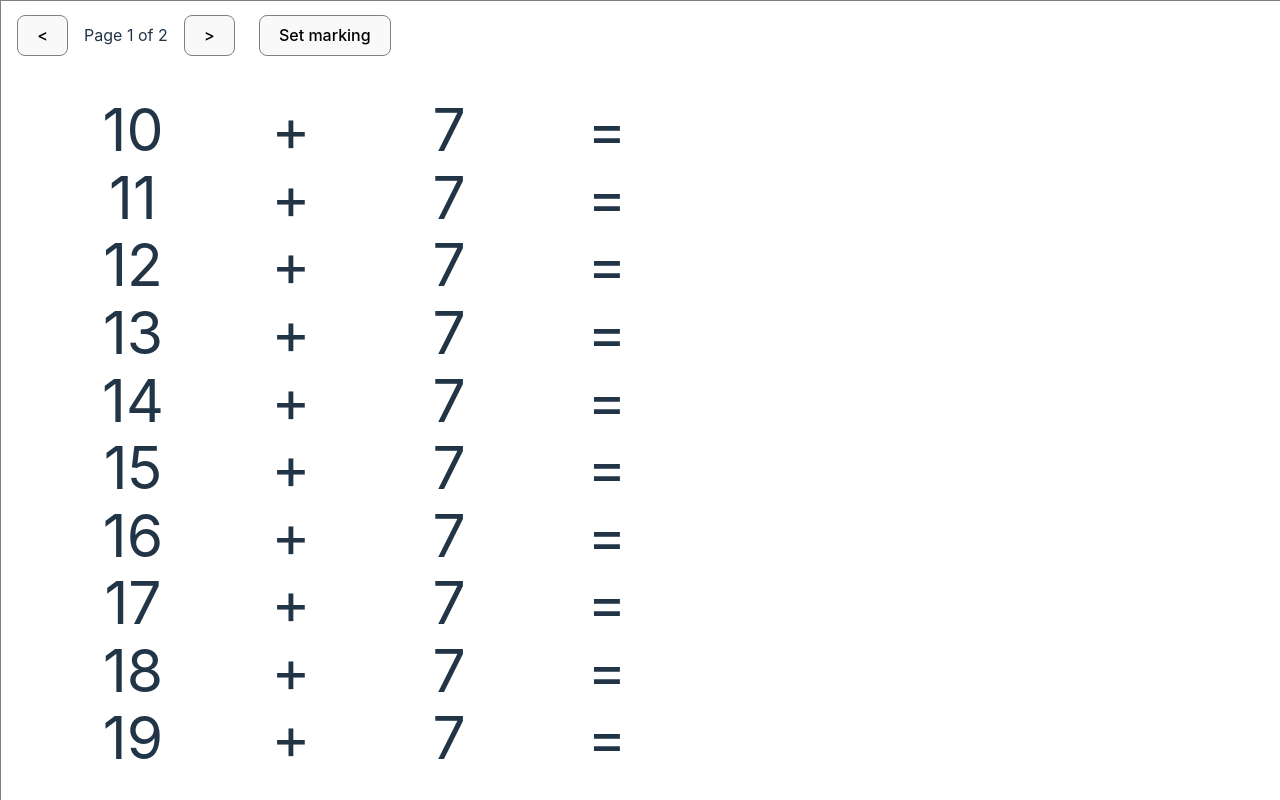
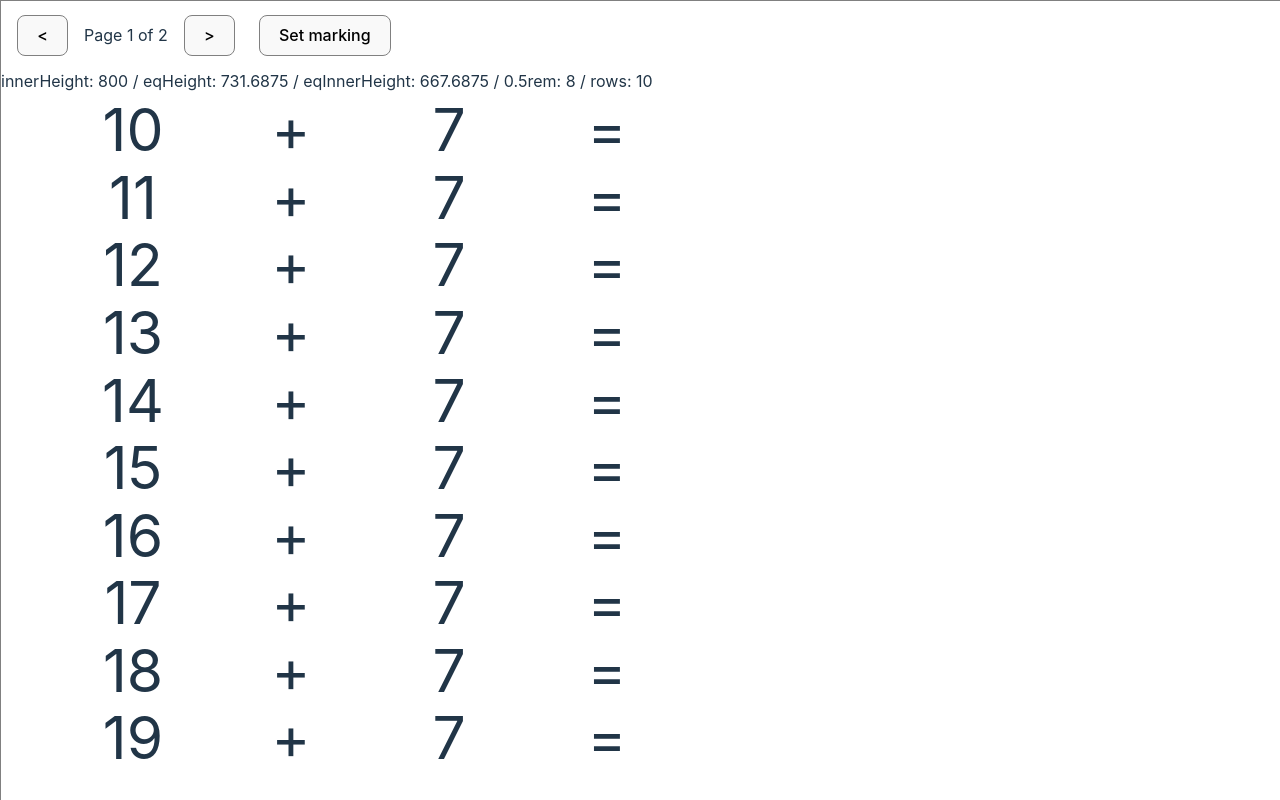
Before and after one commit to growlycode/mathsie-app, a React (Vite) app: page / in a window 1280 px wide. Built offline with nearby package versions, Linux system fonts and the light colour scheme.

Commit message:
Debugging

```diff
--- a/src/App.tsx
+++ b/src/App.tsx
@@ -97,6 +97,8 @@ function WorksheetPage({ uworksheet, isMarking, onSave }: {
   uworksheet: UserWorksheet, isMarking: boolean, onSave: (uws: UserWorksheet) => Promise<any>
 }) {
 
+  const [debug, setDebug] = useState<string>();
+
   const ref = useRef<HTMLDivElement>(null);
   function convertRemToPixels(rem: number) {
     return rem * parseFloat(getComputedStyle(document.documentElement).fontSize);
@@ -105,20 +107,27 @@ function WorksheetPage({ uworksheet, isMarking, onSave }: {
     const div = ref.current;
     if (!div) return;
 
+
     const padding = window.innerHeight * 0.04;
     const eqHeight = div.getBoundingClientRect().height;
     const rem = convertRemToPixels(0.5);
     console.log("0.5rem: ", rem);
     console.log("equations height: ", eqHeight);
     console.log("equations padding: ", padding);
-    const height = (eqHeight - (padding*2)) / uworksheet.worksheet.operations.length;
+
+    const eqInnerHeight = eqHeight - (padding*2);
+    const rows = uworksheet.worksheet.operations.length;
+    const height =  eqInnerHeight / rows;
     const requiredHeight = `${height - rem}px`;
+
+    setDebug(`innerHeight: ${window.innerHeight} / eqHeight: ${eqHeight} / eqInnerHeight: ${eqInnerHeight} / 0.5rem: ${rem} / rows: ${rows}`);
     div.style.fontSize = requiredHeight;
     div.style.lineHeight = requiredHeight;
 
   }, [])
 
   return <div className='mathsie-worksheet'>
+    <div style={{position: 'absolute'}}>{debug}</div>
     <div className={`equations${isMarking ? " marking" : ""}`} ref={ref}>
       {uworksheet.worksheet.operations.map((op: Operation, idx: number) => <Fragment key={`o-${idx}`}>
         <div className='is-error'><input type='checkbox' /></div>
```
